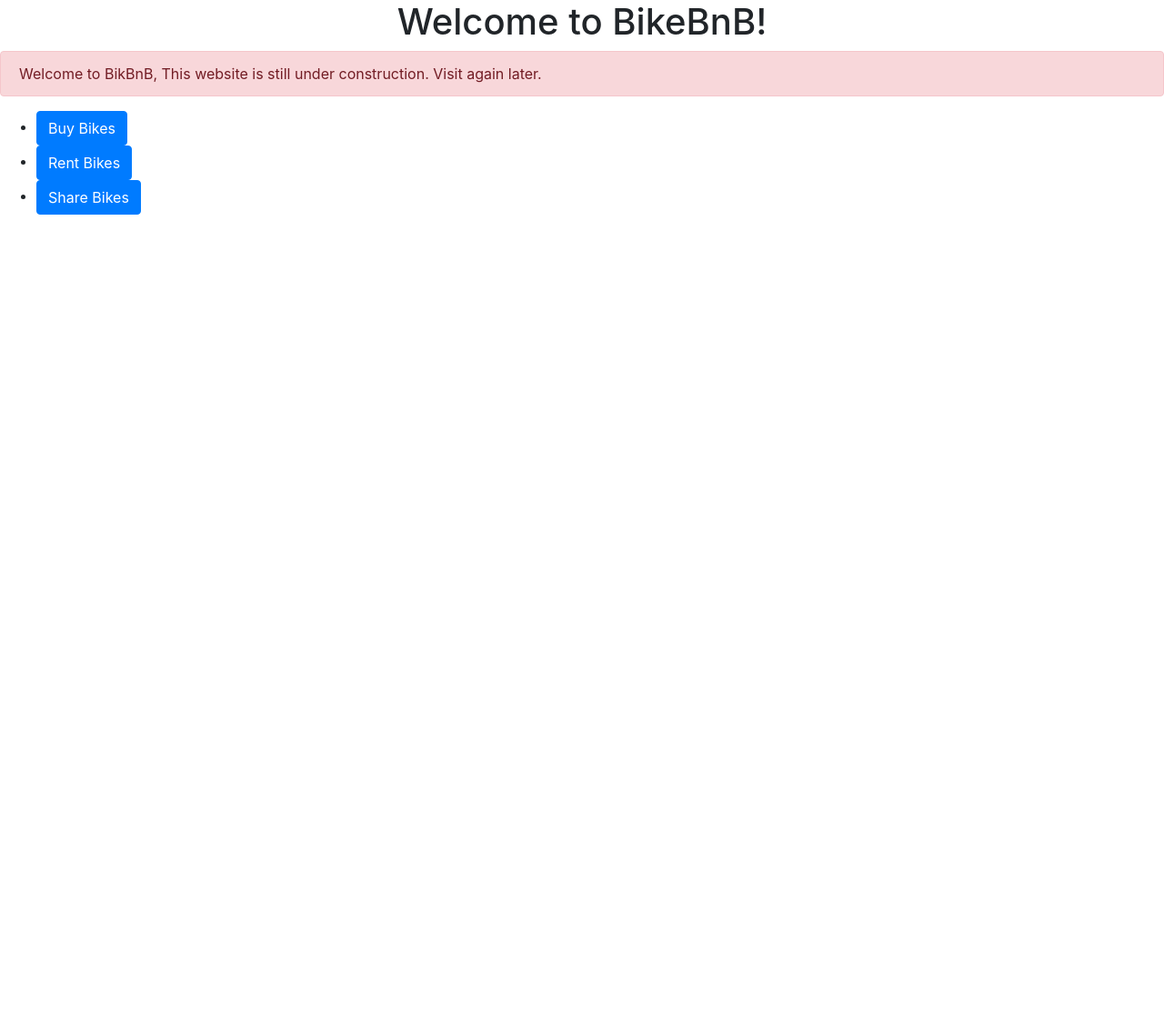
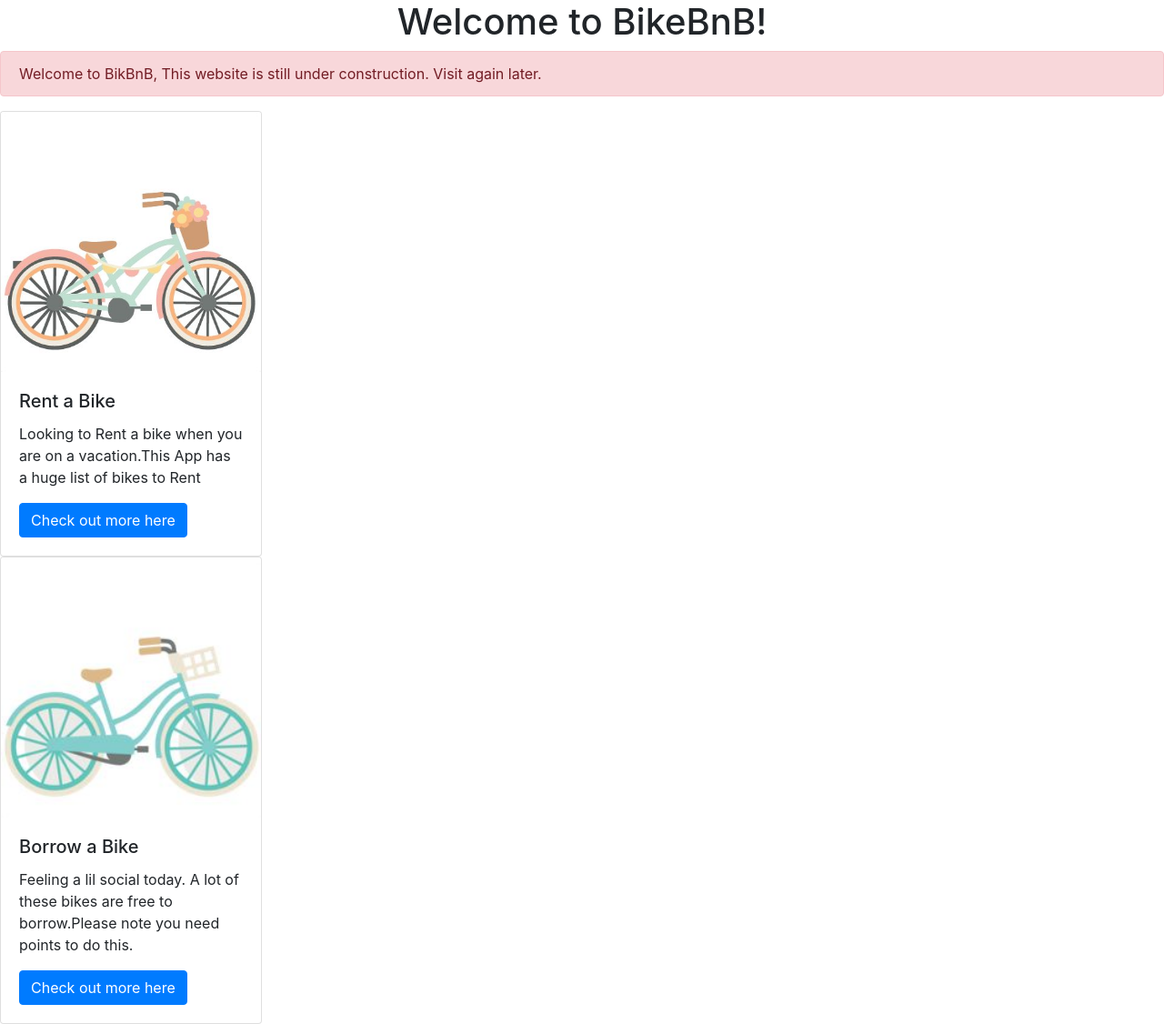
Before and after one commit to mindheist/bikebnb, an Angular app: page / in a window 1280 px wide. Shown: the whole page at 91% size. Before the commit the page ends 800 px from the top, so only its background shows below. Built offline with nearby package versions, Linux system fonts and the light colour scheme.

Commit message:
replaced buttons with bootstrap cards
add a couple of assets

```diff
--- a/src/app/app.component.html
+++ b/src/app/app.component.html
@@ -9,14 +9,20 @@
   <div class="alert alert-danger" role="alert">
       Welcome to BikBnB, This website is still under construction. Visit again later.
   </div>
-<ul>
-  <li>
-  <button type="button" class="btn btn-primary">Buy Bikes</button>
-  </li>
-  <li>
-  <button type="button" class="btn btn-primary">Rent Bikes</button>
-  </li>
-  <li>
-  <button type="button" class="btn btn-primary">Share Bikes</button>
-  </li>
-</ul>
+<div class="card" style="width: 18rem;">
+    <img src="./assets/images/bike.jpg" class="card-img-top" alt="...">
+    <div class="card-body">
+      <h5 class="card-title">Rent a Bike</h5>
+      <p class="card-text">Looking to Rent a bike when you are on a vacation.This App has a huge list of bikes to Rent</p>
+      <a href="#" class="btn btn-primary">Check out more here</a>
+    </div>
+  </div>
+
+  <div class="card" style="width: 18rem;">
+      <img src="./assets/images/bike2.jpg" class="card-img-top" alt="...">
+      <div class="card-body">
+        <h5 class="card-title">Borrow a Bike</h5>
+        <p class="card-text"> Feeling a lil social today. A lot of these bikes are free to borrow.Please note you need points to do this.</p>
+        <a href="#" class="btn btn-primary">Check out more here</a>
+      </div>
+    </div>
```
Also changed, not shown: src/assets/images/bike.jpg (added), src/assets/images/bike2.jpg (added).
